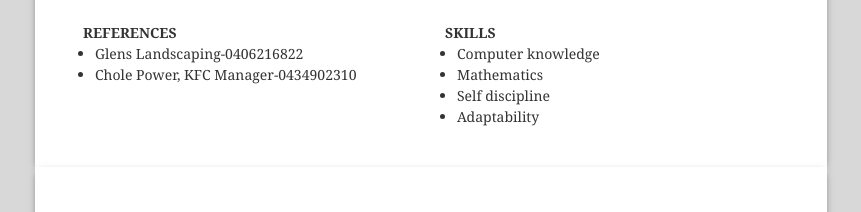
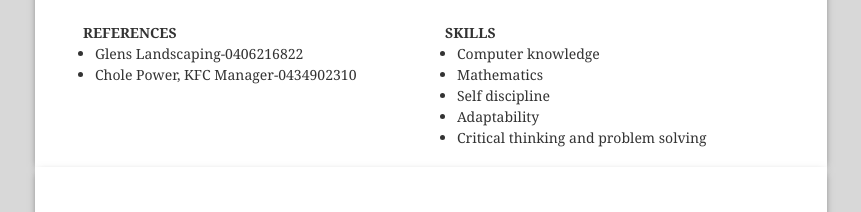
Before and after one commit to zakwessels/zakwessels, a plain HTML site: page index.html in a window 1280 px wide. Shown: the part 971-1183 px from the top of the page, without its empty margins (209-1070 px from the left). Drawn offline with Linux system fonts and the light colour scheme.

Commit message:
Update index.html

```diff
--- a/index.html
+++ b/index.html
@@ -97,7 +97,7 @@
               <span class="italic-text">Parklands Christain College</span> | Park Ridge, QLD
             </div>
            <div>
-			  <ul>
+		<ul>
               <li>Developed CAD skills
 
               </li>
@@ -113,7 +113,7 @@
             <h2>
 		<span class="heavy-text">KFC Food Service Team Memeber</span> January 2022 - Present</h2>
         	<div>Kentucky Fried Chiken | Bethania, QLD</div>
-	</h2>
+		</h2>
            <div>
 		<ul>
               <li>Developed the skills required to work in a team
@@ -127,8 +127,8 @@
 
             </ul>
           </div>
-	</div>
-	</div>
+
+
       </section>
       <section class="content-section">
         <div class="multicolumn" style="page-break-after: always;">
@@ -147,6 +147,7 @@
               <li>Mathematics</li>
               <li>Self discipline</li>
               <li>Adaptability</li>
+	<li>Critical thinking and problem solving</li>
             </ul>
           </section>
         </div>
```
